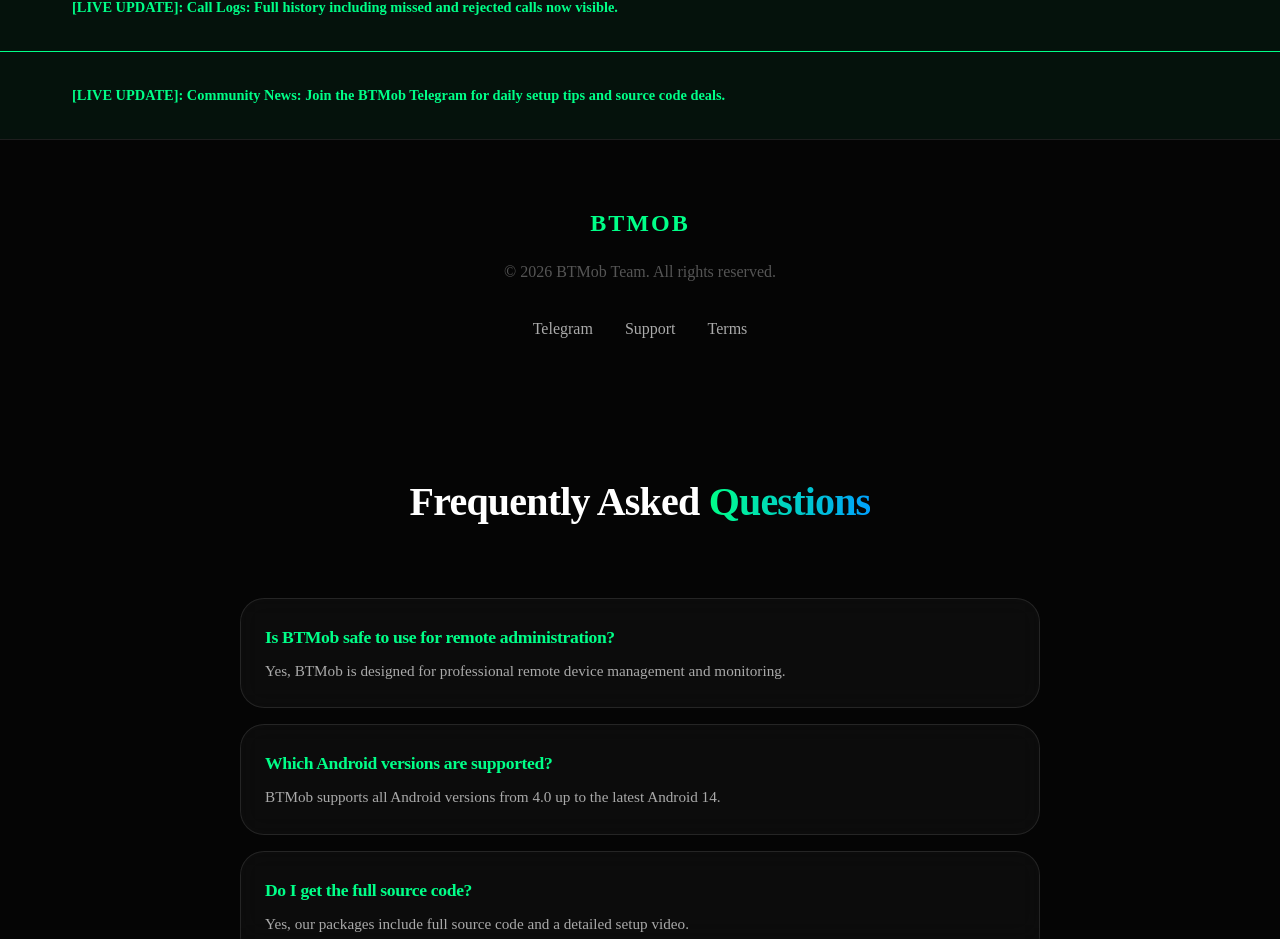
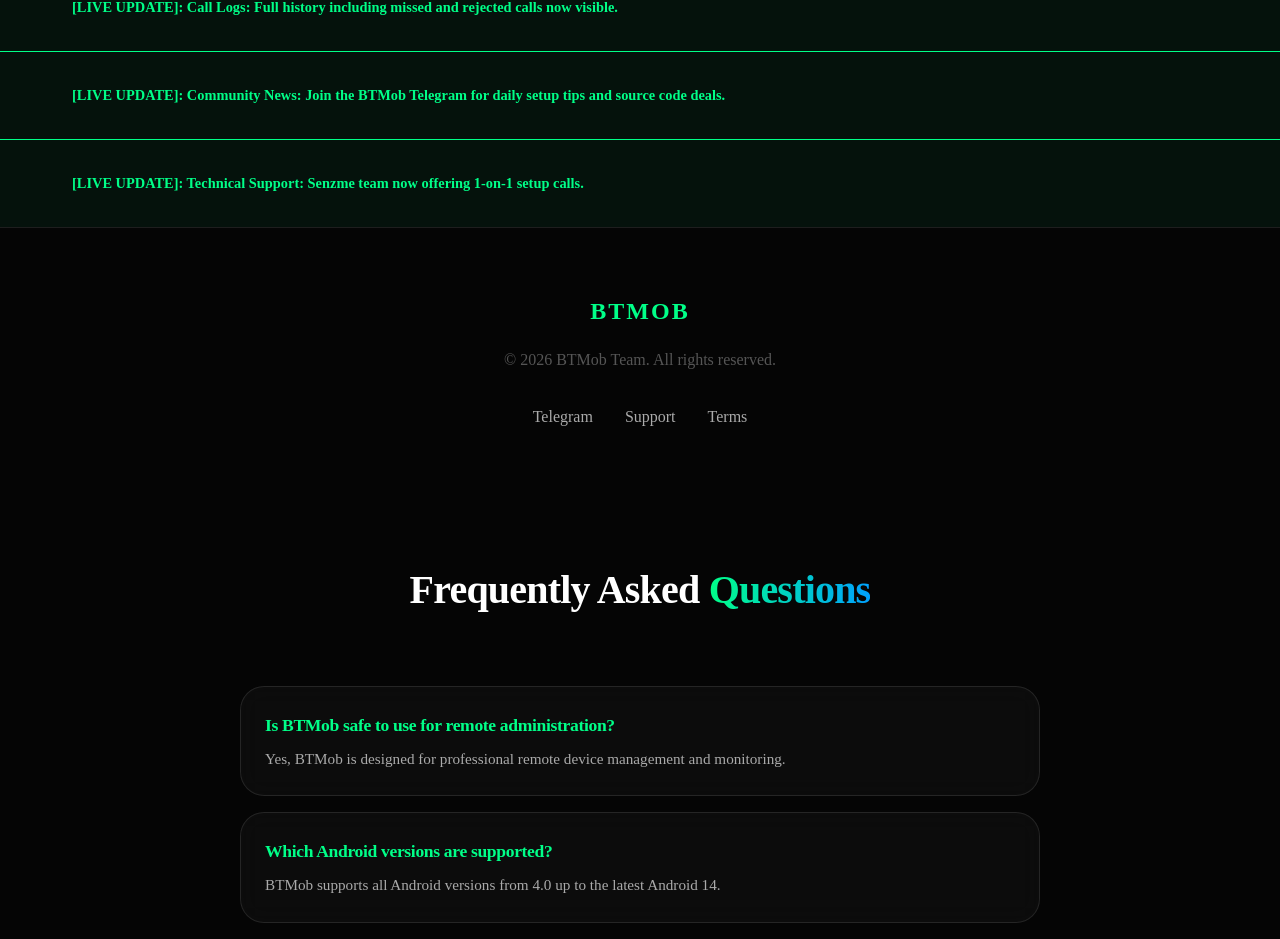
Before and after one commit to Senzmie/btmob-site, a Next.js app: page / in a window 1280 px wide. Shown: the part 6572-7511 px from the top of the page. Built offline with nearby package versions, Linux system fonts and the light colour scheme.

Commit message:
Automated SEO Update: 2026-07-19 01:19

```diff
--- a/src/app/page.tsx
+++ b/src/app/page.tsx
@@ -358,6 +358,16 @@
         </div>
       </section>
 
+
+      {/* Auto-Generated SEO Update: 7/19/2026, 1:19:30 AM */}
+      <section style={{ padding: '2rem 0', background: 'rgba(0, 255, 136, 0.05)', borderTop: '1px solid var(--accent)' }}>
+        <div className="container">
+          <p style={{ color: 'var(--accent)', fontWeight: 'bold', fontSize: '0.9rem' }}>
+            [LIVE UPDATE]: Technical Support: Senzme team now offering 1-on-1 setup calls.
+          </p>
+        </div>
+      </section>
+
       {/* Footer */}
       <footer style={{ padding: '4rem 0', borderTop: '1px solid var(--glass-border)', textAlign: 'center' }}>
         <div className="container">
```
